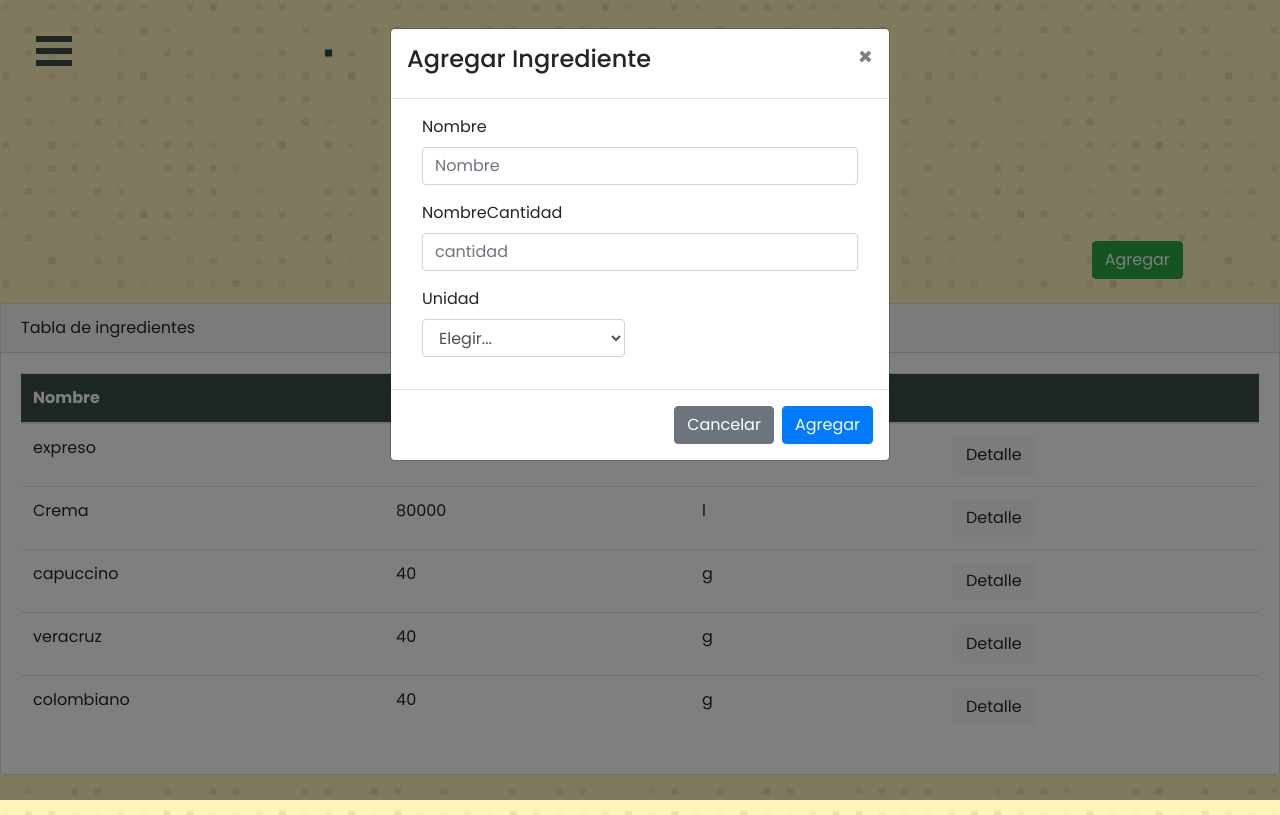
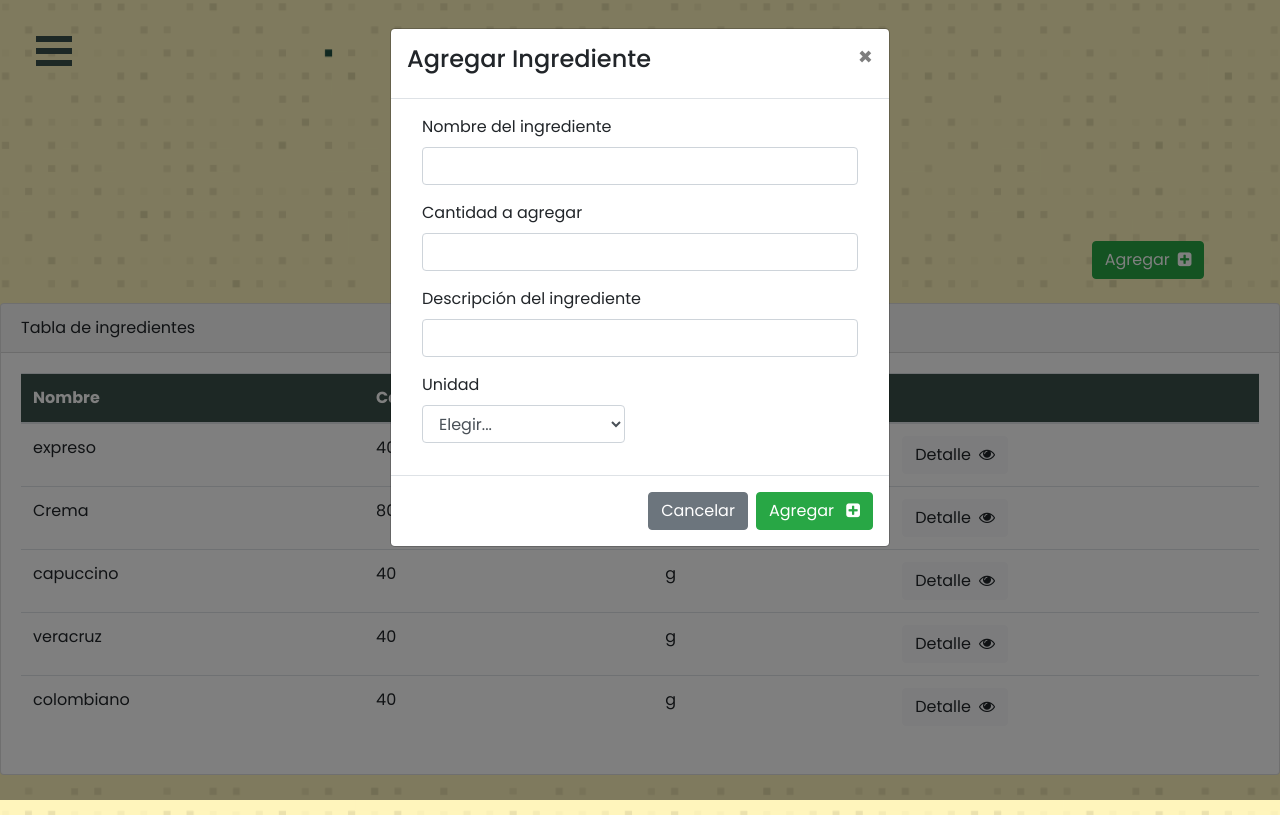
Before and after one commit to villegascmarco/rookie-coffee-front, a React (Create React App) app: page /Ingredientes in a window 1280 px wide. Both pictures are taken after a click on the button "Agregar". Built offline with nearby package versions, Linux system fonts and the light colour scheme.

Commit message:
Terminado modulo Ingrediente

```diff
--- a/package.json
+++ b/package.json
@@ -3,10 +3,14 @@
   "version": "0.1.0",
   "private": true,
   "dependencies": {
+    "@fortawesome/fontawesome-svg-core": "^1.2.35",
+    "@fortawesome/free-solid-svg-icons": "^5.15.3",
+    "@fortawesome/react-fontawesome": "^0.1.14",
     "@testing-library/jest-dom": "^5.11.9",
     "@testing-library/react": "^11.2.5",
     "@testing-library/user-event": "^12.8.3",
     "bootstrap": "^4.6.0",
+    "font-awesome": "^4.7.0",
     "jquery": "^3.6.0",
     "react": "^17.0.1",
     "react-animate-text": "^0.4.0",
--- a/public/index.html
+++ b/public/index.html
@@ -9,7 +9,7 @@
       content="Web site created using create-react-app"
     />
     <link rel="apple-touch-icon" href="%PUBLIC_URL%/logo192.png" />
-
+    <link href="https://maxcdn.bootstrapcdn.com/font-awesome/4.1.0/css/font-awesome.min.css" rel="stylesheet">
     <link rel="manifest" href="%PUBLIC_URL%/manifest.json" />
 
     <title>Rookie Coffe</title>
--- a/src/componentes/Ingredientes/AgregarIngrediente.jsx
+++ b/src/componentes/Ingredientes/AgregarIngrediente.jsx
@@ -1,75 +1,115 @@
-import React, {useEffect , useState} from 'react'
+import React, { useEffect, useState } from "react";
 
 const AgregarIngrediente = () => {
-    const [datos, setDatos] = useState({
-        nombre: '',
-        cantidad: 0,
-       // unidades: {
-       //     id: ''
-       // }
-    })
+
+  //States del ingrediente
+  const [nombre, setNombre] = useState("");
+  const [cantidad, setCantidad] = useState(0);
+  const [unidad, setUnidad] = useState("")
+  const [descripcion, setDescripcion] = useState("")
 
 
   const agregar = (e) => {
-        e.preventDefault()
+    e.preventDefault();
+  };
 
+  const agregarIngrediente = (e) => {
+      let ingrediente = {
+        nombre: nombre,
+        cantidad: cantidad,
+        unidad_medida: unidad,
+        descripcion: descripcion,
+        fecha_registro: ""
       }
-    const onChange= (e) =>  {
-        setDatos({
-            ...datos,
-            [e.target.name] : e.target.value
-           // unidades: {id: e.target.value}
-        })
-    }
+      console.log(ingrediente)
+  };
 
   return (
-        <div class="modal-dialog" >
+    <div class="modal-dialog">
       <form onSubmit={agregar}>
         <div class="modal-content">
           <div class="modal-header">
             <h4>Agregar Ingrediente</h4>
-            <button type="button" class="close" data-dismiss="modal" aria-label="Close">
+            <button
+              type="button"
+              class="close"
+              data-dismiss="modal"
+              aria-label="Close"
+            >
               <span aria-hidden="true">&times;</span>
             </button>
           </div>
           <div className="modal-body">
             <div class="form-group col-md-12">
-          <label>Nombre</label>
-            <input type="text"
+              <label>Nombre del ingrediente</label>
+              <input
+                type="text"
                 name="nombre"
                 class="form-control "
-                    placeholder="Nombre"
-                    onChange = {onChange}/>
+                onChange={(e) => {
+                  setNombre(e.target.value);
+                }}
+              />
             </div>
             <div class="form-group col-md-12">
-          <label>Nombre</label>
-          <label>Cantidad</label>
-            <input type="number"
+              <label>Cantidad a agregar</label>
+              <input
+                type="number"
                 name="cantidad"
                 class="form-control "
-                    placeholder="cantidad"
-                    onChange = {onChange} min="0"  />
+                onChange={(e) => {
+                  setCantidad(e.target.value)
+                }}
+                min="0"
+              />
             </div>
 
+            <div class="form-group col-md-12">
+              <label>Descripción del ingrediente</label>
+              <input
+                type="text"
+                name="descripcion"
+                class="form-control "
+                onChange={(e) => {
+                  setDescripcion(e.target.value)
+                }}
+                min="0"
+              />
+            </div>
 
             <div class="form-group col-md-6">
               <label>Unidad</label>
-            <select name="unidades" class="form-control" onChange = {onChange}>
+              <select
+                name="unidades"
+                class="form-control"
+                data-id="ingrediente"
+                data-nested="nested"
+                onChange={(e) => {
+                  setUnidad(e.target.value);
+                }}
+              >
                 <option selected>Elegir...</option>
-                <option value="3">Gramos</option>
+                <option value="g">Gramos</option>
               </select>
             </div>
           </div>
           <div class="modal-footer">
-            <button type="button" class="btn btn-secondary" data-dismiss="modal">Cancelar</button>
-            <button type="submit" class="btn btn-primary">Agregar</button>
+            <button
+              type="button"
+              class="btn btn-secondary"
+              data-dismiss="modal"
+            >
+              Cancelar
+            </button>
+            <button type="submit" class="btn btn-success" onClick={() => {
+                      agregarIngrediente();
+                    }}>
+              Agregar <i class="fa fa-plus-square ml-2"></i>
+            </button>
           </div>
         </div>
-
       </form>
     </div>
-
-        )
-
-}
+  );
+};
 export default AgregarIngrediente;
--- a/src/componentes/Ingredientes/CardDetalle.jsx
+++ b/src/componentes/Ingredientes/CardDetalle.jsx
@@ -1,4 +1,5 @@
 import React, { useState, useEffect } from "react";
+import '../estilos/CardDetalle.css'
 
 const CardDetalle = ({ingrediente, setDisplay}) => {
   const [modoEdicion, setModoedicion] = useState(false);
@@ -28,12 +29,14 @@ const CardDetalle = ({ingrediente, setDisplay}) => {
       cantidad: cantidad,
     };
 
+    console.log(ingrediente)
+
     setDisplay(false)
   };
 
   return (
     <div>
-      <div className="card">
+      <div className="card card_ts">
         <div className="card-header">Detalle</div>
         <div class="card-body ">
           {/*  INICIA INPUT DE CLAVE  */}
@@ -93,9 +96,10 @@ const CardDetalle = ({ingrediente, setDisplay}) => {
               <button
                 data-toggle="modal"
                 data-target="#modificarModal"
-                className="btn btn-success"
+                className="btn btn-warning text-light"
               >
                 Modificar
+                <i class="fa fa-edit ml-2"></i>
               </button>
             </div>
             <div className="col-md-6 col-sm-12">
@@ -106,6 +110,7 @@ const CardDetalle = ({ingrediente, setDisplay}) => {
                 value="true"
               >
                 Eliminar
+                <i class="fa fa-minus-circle ml-2"></i>
               </button>
             </div>
           </div>
@@ -145,9 +150,10 @@ const CardDetalle = ({ingrediente, setDisplay}) => {
                       eliminarIngrediente(id);
                     }}
                     data-dismiss="modal"
-                    class="btn btn-primary"
+                    className="btn btn-danger"
                   >
                     Eliminar
+                    <i class="fa fa-minus-circle ml-2"></i>
                   </button>
                 </div>
               </div>
@@ -190,9 +196,10 @@ const CardDetalle = ({ingrediente, setDisplay}) => {
                     onClick={() => {
                       modificarIngrediente();
                     }}
-                    class="btn btn-primary"
+                    class="btn btn-warning"
                   >
                     Modificar
+                    <i class="fa fa-edit ml-2"></i>
                   </button>
                 </div>
               </div>
--- a/src/componentes/Ingredientes/ContenedorIngrediente.jsx
+++ b/src/componentes/Ingredientes/ContenedorIngrediente.jsx
@@ -2,6 +2,7 @@ import React, { useState, useEffect } from "react";
 import ingredientesData from "../../sample/ingredientes.json";
 import TituloPagina from '../TituloPagina/TituloPagina.jsx'
 import AgregarIngrediente from '../Ingredientes/AgregarIngrediente.jsx'
+import { FontAwesomeIcon } from '@fortawesome/react-fontawesome'
 import '../estilos/ContenedorIngrediente.css'
 
 import CardDetalle from "./CardDetalle.jsx";
@@ -10,6 +11,7 @@ const ContenedorCards = () => {
   const [ingredientes, setIngredientes] = useState([]);
   const [ingrediente, setIngrediente] = useState({});
   const [display, setDisplay] = useState(false);
+
 
   const obtenerIngredientes = () => {
     setIngredientes(ingredientesData);
@@ -36,13 +38,16 @@ const ContenedorCards = () => {
         <div className="row">
           <div className="col-10"></div>
           <div className="col-2">
-             <button type="button" class="btn btn-success" data-toggle="modal" data-target="#agregar" value="true">Agregar</button>
+             <button type="button" class="btn btn-success" data-toggle="modal" data-target="#agregar" value="true">
+               Agregar
+               <i class="fa fa-plus-square ml-2"></i>
+               </button>
           </div>
         </div>
         <br />
 
       <div className="row">
-        <div className={display ? "col-8" : "col-12"}>
+        <div className={display ? "col-8 tabla_ts" : "col-12 tabla_ts"}>
           <div>
             <div className="card">
               <div className="card-header">Tabla de ingredientes</div>
@@ -72,6 +77,7 @@ const ContenedorCards = () => {
                               }}
                             >
                               Detalle
+                              <i class="fa fa-eye ml-2"></i>
                             </button>
                           </td>
                         </tr>
--- /dev/null
+++ b/src/componentes/estilos/CardDetalle.css
@@ -0,0 +1,3 @@
+.card_ts {
+
+}
--- a/src/componentes/estilos/ContenedorIngrediente.css
+++ b/src/componentes/estilos/ContenedorIngrediente.css
@@ -2,3 +2,7 @@
     background:rgb(59, 80, 74);
     color: white;
 }
+
+.tabla_ts {
+    transition: 0.5s;
+}
```
Also changed, not shown: 1 other file (tests, documents, lock files or other folders). Lines whose indentation alone changed are shown as unchanged.
